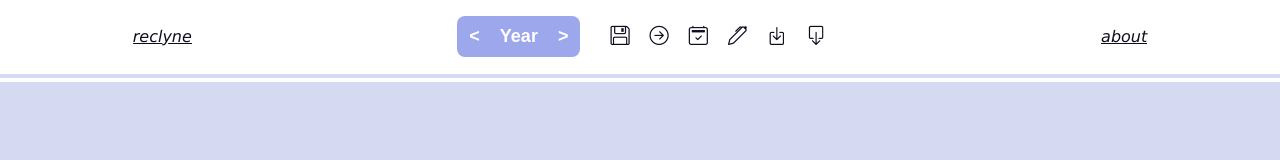
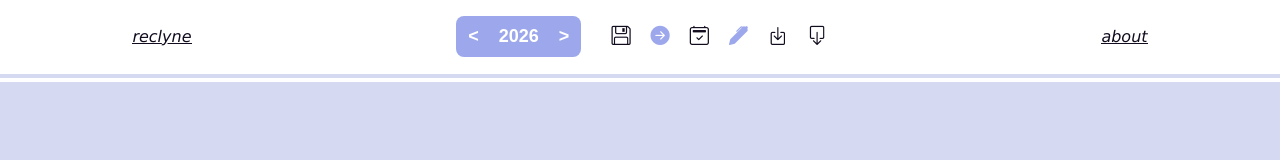
Before and after one commit to LilyLavender/reclyne, a Vue app: page / in a window 1280 px wide. Shown: the top 160 px of the page. Built offline with nearby package versions, Linux system fonts and the light colour scheme.

Commit message:
Nav w/ functional buttons

```diff
--- a/src/App.vue
+++ b/src/App.vue
@@ -1,5 +1,5 @@
 <script setup>
-import { onMounted, onUnmounted, watch } from 'vue'
+import { onMounted, onUnmounted, ref, watch } from 'vue'
 import { useCalendarStore } from './stores/calendar'
 import { usePreferencesStore } from './stores/preferences'
 import LoadingScreen from './components/LoadingScreen.vue'
@@ -8,6 +8,8 @@ import CalendarDisplay from './components/CalendarDisplay.vue'
 
 const calendarStore = useCalendarStore()
 const prefsStore = usePreferencesStore()
+
+const phantomNavHeight = ref(0)
 
 function beforeUnload(e) {
     e.preventDefault()
@@ -34,8 +36,8 @@ onUnmounted(() => {
 
 <template>
   <LoadingScreen />
-  <AppNav />
-  <div class="phantom-nav"></div>
+  <AppNav @nav-height="h => phantomNavHeight = h" />
+  <div class="phantom-nav" :style="{ height: phantomNavHeight + 'px' }"></div>
   <div class="overlay" :class="{ hidden: !calendarStore.activeDialog }" @click="calendarStore.closeAllDialogs()"></div>
   <CalendarDisplay />
   <footer></footer>
--- a/src/assets/tooltips.css
+++ b/src/assets/tooltips.css
@@ -1,10 +1,15 @@
+/* Tooltip container */
+.tooltip {
+    position: relative;
+}
+
 /* Tooltip Text */
 .tooltip .tooltiptext {
     width: fit-content;
     white-space: nowrap;
     background-color: var(--dark);
     color: var(--light);
-    opacity: 0%;
+    opacity: 0;
     text-align: left;
     padding: 6px;
     border-radius: 6px;
@@ -15,6 +20,13 @@
     font-size: medium;
     font-style: italic;
     font-weight: normal;
+    transition: opacity 200ms ease-in-out;
+    transition-delay: 0s;
+}
+
+.tooltip:hover .tooltiptext {
+    opacity: 0.75;
+    transition-delay: 800ms;
 }
 
 /* Second line of tooltip text */
--- a/src/components/AppNav.vue
+++ b/src/components/AppNav.vue
@@ -1,21 +1,77 @@
+<script setup>
+import { computed, onMounted, ref, watch } from 'vue'
+import { useCalendarStore } from '../stores/calendar'
+import { usePreferencesStore } from '../stores/preferences'
+
+const emit = defineEmits(['nav-height'])
+
+const calendarStore = useCalendarStore()
+const prefsStore = usePreferencesStore()
+
+const navEl = ref(null)
+
+onMounted(() => {
+    emit('nav-height', navEl.value.offsetHeight)
+})
+
+// Toggle button icon classes
+const elapsedIcon     = computed(() => prefsStore.hideElapsed       ? 'bi-calendar2-check-fill'      : 'bi-calendar2-check')
+const autoscrollIcon  = computed(() => prefsStore.autoscrollToArrow ? 'bi-arrow-right-circle-fill'   : 'bi-arrow-right-circle')
+const allColumnsIcon  = computed(() => prefsStore.allColumns        ? 'bi-pen-fill'                  : 'bi-pen')
+
+// Toggle button tooltip text
+const elapsedTooltip    = computed(() => prefsStore.hideElapsed       ? 'Show elapsed months'                    : 'Hide elapsed months')
+const autoscrollTooltip = computed(() => prefsStore.autoscrollToArrow ? 'Do not automatically scroll to today'  : 'Automatically scroll to today')
+const allColumnsTooltip = computed(() => prefsStore.allColumns        ? "Edit each month's columns separately"   : "Edit every month's columns at once")
+
+// Favicon + page title react to unsaved changes
+watch(() => calendarStore.unsavedChanges, (hasChanges) => {
+    document.title = hasChanges ? 'reclyne - Unsaved Changes' : 'reclyne'
+    const fav16 = document.getElementById('favicon-16x16')
+    const fav32 = document.getElementById('favicon-32x32')
+    if (fav16) fav16.href = hasChanges ? '/favicon/favicon-16x16-red.png' : '/favicon/favicon-16x16.png'
+    if (fav32) fav32.href = hasChanges ? '/favicon/favicon-32x32-red.png' : '/favicon/favicon-32x32.png'
+})
+</script>
+
 <template>
-  <nav>
+  <nav ref="navEl">
     <div class="left-icons">
       <a class="logostyle">reclyne</a>
     </div>
     <div class="middle-icons">
       <div class="year-select">
-        <button id="prev-date-box" class="tooltip">&lt;<div class="tooltiptext">Go back one year</div></button><p id="output-date">Year</p><button id="next-date-box" class="tooltip">&gt;<div class="tooltiptext">Go forward one year</div></button>
+        <button class="tooltip" @click="calendarStore.updateYear(-1)">&lt;<div class="tooltiptext">Go back one year</div></button><p id="output-date">{{ calendarStore.currentYear }}</p><button class="tooltip" @click="calendarStore.updateYear(1)">&gt;<div class="tooltiptext">Go forward one year</div></button>
       </div>
-      <i class="bi bi-floppy tooltip" id="save-button"><div class="tooltiptext">Save</div></i>
-      <i class="bi bi-arrow-right-circle tooltip" id="autoscroll-button"><div class="tooltiptext">If you see this text, this is a bug.</div></i>
-      <i class="bi bi-calendar2-check tooltip" id="elapsed-months-button"><div class="tooltiptext">If you see this text, this is a bug.</div></i>
-      <i class="bi bi-pen tooltip" id="all-columns-button"><div class="tooltiptext">If you see this text, this is a bug.</div></i>
-      <i class="bi bi-box-arrow-in-down tooltip" id="import-data-button"><div class="tooltiptext">Import data<div class="tooltipextra">• Double-click to quick import</div></div></i>
-      <i class="bi bi-box-arrow-down tooltip" id="export-data-button"><div class="tooltiptext">Export data<div class="tooltipextra">• Double-click to quick export</div></div></i>
+      <i class="bi bi-floppy tooltip"
+         :class="{ 'btn-active': calendarStore.unsavedChanges }"
+         @click="calendarStore.saveCalendar()">
+        <div class="tooltiptext">Save</div>
+      </i>
+      <i class="bi tooltip"
+         :class="[autoscrollIcon, { 'btn-light': prefsStore.autoscrollToArrow }]"
+         @click="prefsStore.autoscrollToArrow = !prefsStore.autoscrollToArrow">
+        <div class="tooltiptext">{{ autoscrollTooltip }}</div>
+      </i>
+      <i class="bi tooltip"
+         :class="[elapsedIcon, { 'btn-light': prefsStore.hideElapsed }]"
+         @click="prefsStore.hideElapsed = !prefsStore.hideElapsed">
+        <div class="tooltiptext">{{ elapsedTooltip }}</div>
+      </i>
+      <i class="bi tooltip"
+         :class="[allColumnsIcon, { 'btn-light': prefsStore.allColumns }]"
+         @click="prefsStore.allColumns = !prefsStore.allColumns">
+        <div class="tooltiptext">{{ allColumnsTooltip }}</div>
+      </i>
+      <i class="bi bi-box-arrow-in-down tooltip" @click="calendarStore.setActiveDialog('import')">
+        <div class="tooltiptext">Import data<div class="tooltipextra">• Double-click to quick import</div></div>
+      </i>
+      <i class="bi bi-box-arrow-down tooltip" @click="calendarStore.setActiveDialog('export')">
+        <div class="tooltiptext">Export data<div class="tooltipextra">• Double-click to quick export</div></div>
+      </i>
     </div>
     <div class="right-icons">
-      <div id="about-button-cont" class="tooltip">
+      <div class="tooltip" @click="calendarStore.setActiveDialog('about')">
         <a class="logostyle" id="about-button">About</a>
         <div class="tooltiptext">Credits &amp; Shortcuts</div>
       </div>
--- a/src/stores/calendar.js
+++ b/src/stores/calendar.js
@@ -19,5 +19,24 @@ export const useCalendarStore = defineStore('calendar', () => {
         calendarReady.value = true
     }
 
-    return { currentYear, unsavedChanges, activeDialog, calendarReady, setActiveDialog, closeAllDialogs, markCalendarReady }
+    function updateYear(delta) {
+        currentYear.value += delta
+        closeAllDialogs()
+    }
+
+    function setYearTo(year) {
+        if (currentYear.value !== year) {
+            updateYear(year - currentYear.value)
+        }
+    }
+
+    function saveCalendar() {
+        // Implemented in section 9
+    }
+
+    return {
+        currentYear, unsavedChanges, activeDialog, calendarReady,
+        setActiveDialog, closeAllDialogs, markCalendarReady,
+        updateYear, setYearTo, saveCalendar,
+    }
 })
```
